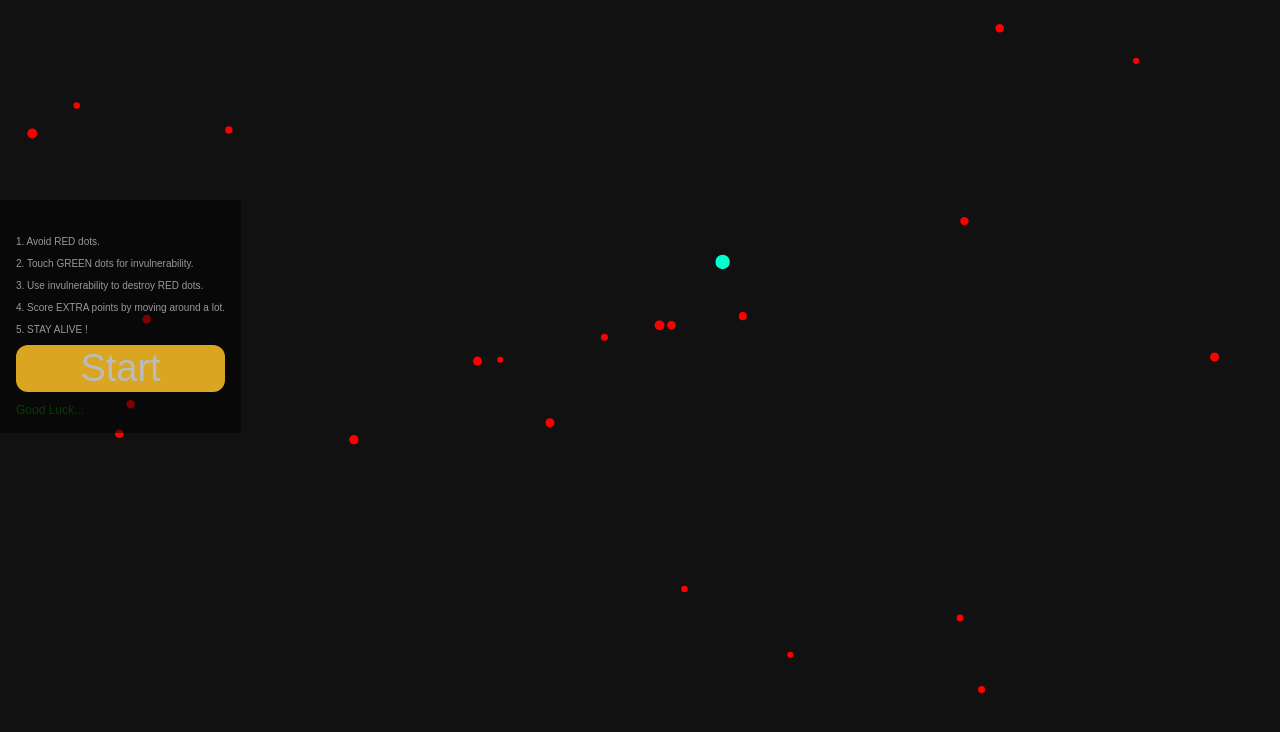
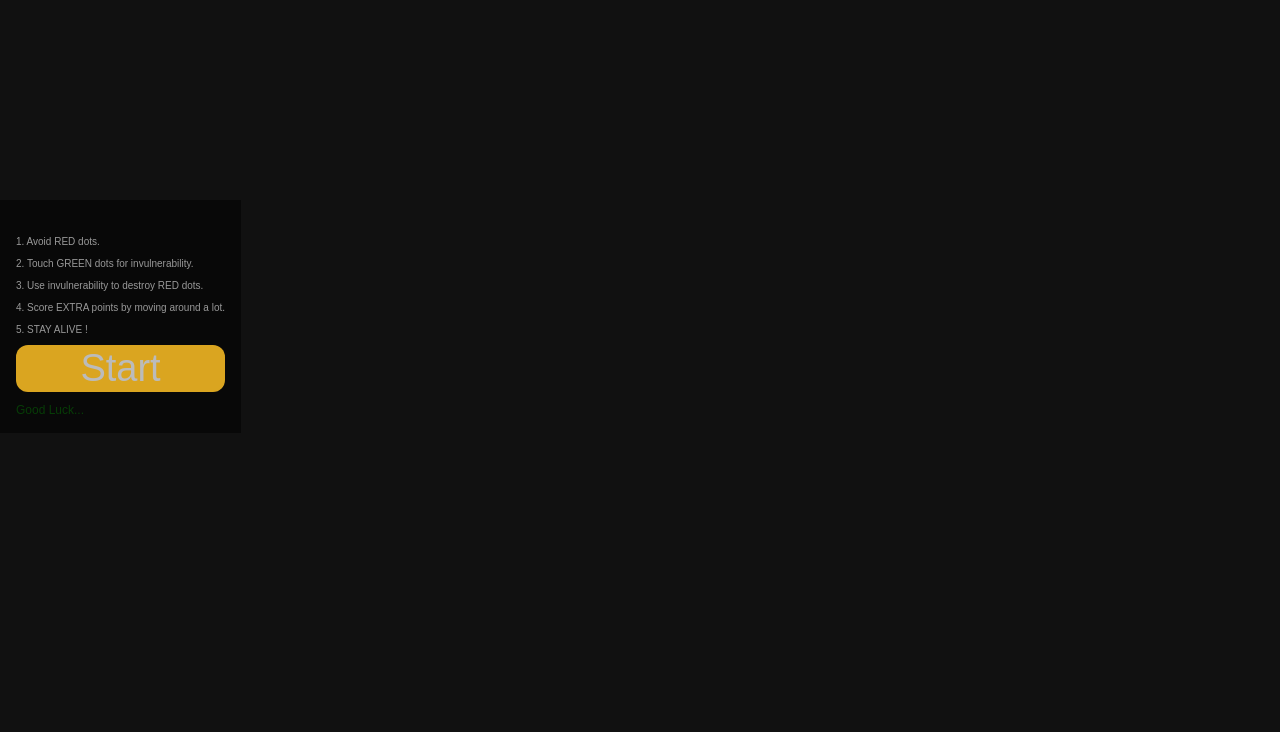
Before and after one commit to ravana69/dotspace, a plain HTML site: page index.html in a window 1280 px wide. Drawn offline with Linux system fonts and the light colour scheme.

Commit message:
Update index.html

```diff
--- a/index.html
+++ b/index.html
@@ -58,7 +58,7 @@ Spacedots = new function(){
   var time = 0;
 
   var velocity = { x: -1.5, y: 1 };
-  var difficulty = 1;
+  var difficulty = 0;
 
   this.init = function(){
 
```
